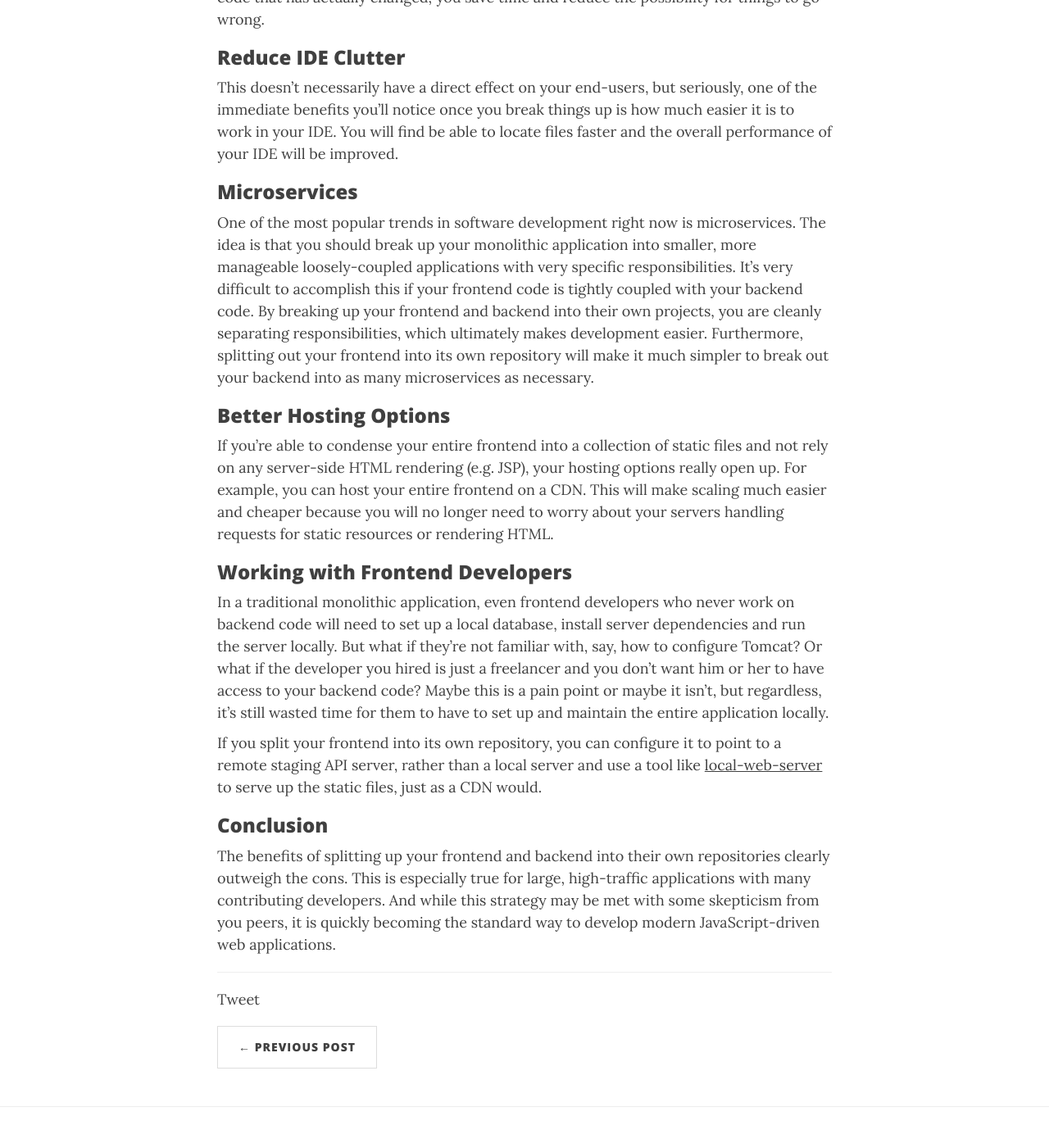
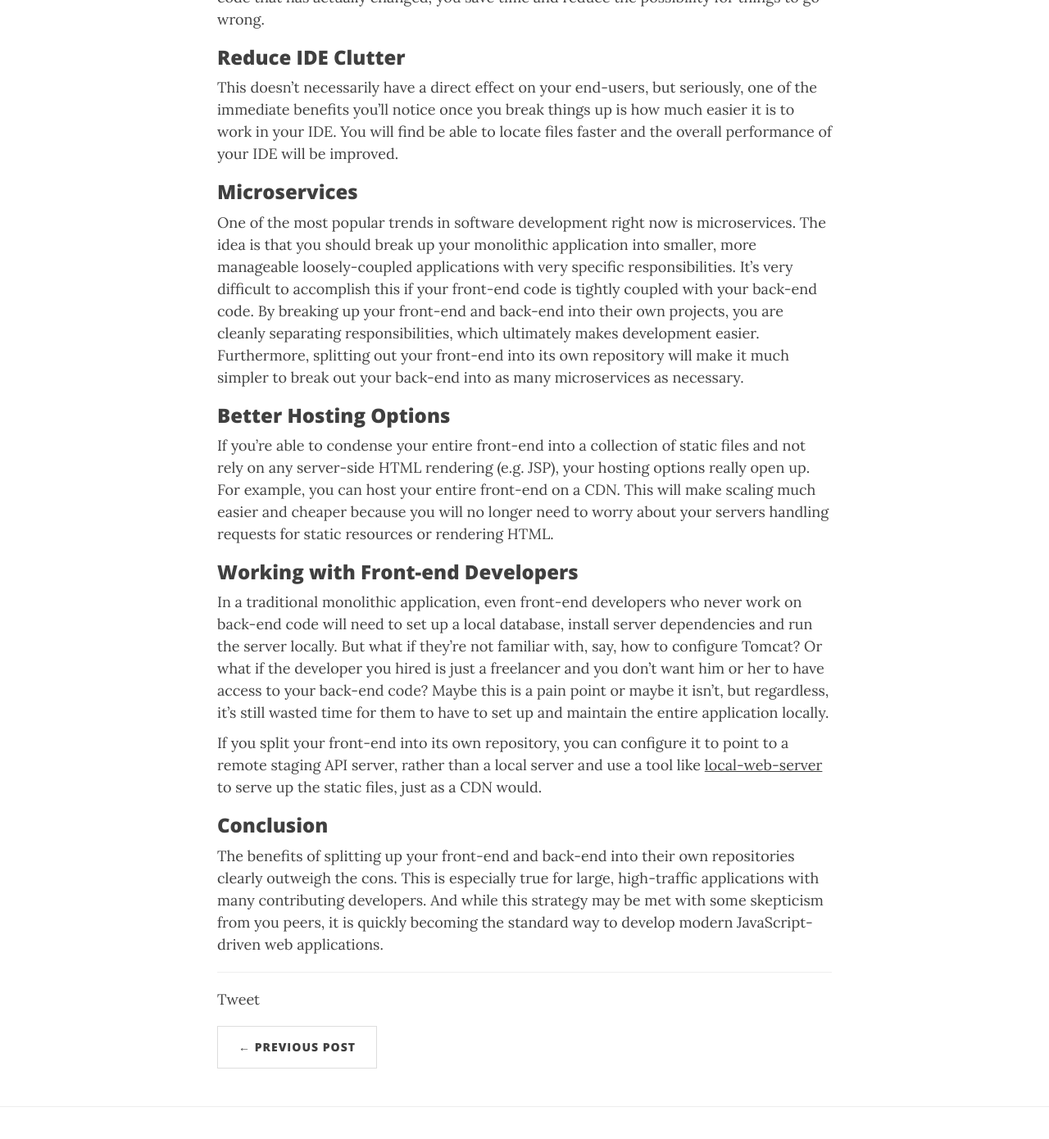
Before and after one commit to joeyvmason/joeyvmason.github.io, a Jekyll site: the page built from _posts/2016-11-02-the-front-end-deserves-its-own-repository.md, in a window 1280 px wide and 1400 px high, scrolled down 1176 px. Shown: the top 1390 px of the window at 82% size. Built offline with Jekyll 4.4.1, drawn with Linux system fonts in a browser that asks for light colours; nearby versions of some CDN libraries; comment, search, counter and statistics services are not loaded; some of the changed text lies outside the part shown.

Commit message:
Use front-end and back-end instead of frontend and backend

```diff
--- a/_posts/2016-11-02-the-frontend-deserves-its-own-repository.md
+++ b/_posts/2016-11-02-the-front-end-deserves-its-own-repository.md
@@ -1,14 +1,14 @@
 ---
-title: The Frontend Deserves its own Repository
+title: The Front-end Deserves its own Repository
 date: 2016-11-02 12:00:00 Z
-description: Improve development speed and maintainability by splitting frontend and backend into their own repositories.
+description: Improve development speed and maintainability by splitting front-end and back-end into their own repositories.
 layout: post
 header-img: img/axe-1200.jpeg
 ---
 
-Even with the rise of frontend JavaScript frameworks like [Angular](https://angularjs.org/){:target="_blank"} and
-[React](https://facebook.github.io/react/){:target="_blank"}, the idea of splitting your frontend
-and backend into separate repositories is looked upon with mistrust and suspicion by many developers. Why is this?
+Even with the rise of front-end JavaScript frameworks like [Angular](https://angularjs.org/){:target="_blank"} and
+[React](https://facebook.github.io/react/){:target="_blank"}, the idea of splitting your front-end
+and back-end into separate repositories is looked upon with mistrust and suspicion by many developers. Why is this?
 If you think about it, a JavaScript app is really not so different from an Android app or an iOS app. It's just a web client
 that consume a REST API.
 
@@ -19,7 +19,7 @@ no one has to learn a new workflow. Having said that, there are some serious ben
 
 ### Improve Build Times
 
-If you make a change to a CSS file, do you really need to re-run all of your backend API integration tests? Well, if you keep everything in one repository,
+If you make a change to a CSS file, do you really need to re-run all of your back-end API integration tests? Well, if you keep everything in one repository,
 this is what ends up happening. Splitting things up means you will only build and test what has actually changed, which will result in less wasted time and resources.
 Your CI server will thank you.
 
@@ -36,26 +36,26 @@ much easier it is to work in your IDE. You will find be able to locate files fas
 ### Microservices
 
 One of the most popular trends in software development right now is microservices. The idea is that you should break up your monolithic application into
-smaller, more manageable loosely-coupled applications with very specific responsibilities. It's very difficult to accomplish this if your frontend code is tightly coupled
-with your backend code. By breaking up your frontend and backend into their own projects, you are cleanly separating responsibilities, which ultimately
-makes development easier. Furthermore, splitting out your frontend into its own repository will make it much simpler to break out your backend into as many microservices as necessary.
+smaller, more manageable loosely-coupled applications with very specific responsibilities. It's very difficult to accomplish this if your front-end code is tightly coupled
+with your back-end code. By breaking up your front-end and back-end into their own projects, you are cleanly separating responsibilities, which ultimately
+makes development easier. Furthermore, splitting out your front-end into its own repository will make it much simpler to break out your back-end into as many microservices as necessary.
 
 ### Better Hosting Options
 
-If you're able to condense your entire frontend into a collection of static files and not rely on any server-side HTML rendering (e.g. JSP), your hosting options really open up.
-For example, you can host your entire frontend on a CDN. This will make scaling much easier and cheaper because you will no longer need to worry about your servers handling requests for
+If you're able to condense your entire front-end into a collection of static files and not rely on any server-side HTML rendering (e.g. JSP), your hosting options really open up.
+For example, you can host your entire front-end on a CDN. This will make scaling much easier and cheaper because you will no longer need to worry about your servers handling requests for
 static resources or rendering HTML.
 
-### Working with Frontend Developers
+### Working with Front-end Developers
 
-In a traditional monolithic application, even frontend developers who never work on backend code will need to set up a local database, install server dependencies and run the server locally.
-But what if they're not familiar with, say, how to configure Tomcat? Or what if the developer you hired is just a freelancer and you don't want him or her to have access to your backend code?
+In a traditional monolithic application, even front-end developers who never work on back-end code will need to set up a local database, install server dependencies and run the server locally.
+But what if they're not familiar with, say, how to configure Tomcat? Or what if the developer you hired is just a freelancer and you don't want him or her to have access to your back-end code?
 Maybe this is a pain point or maybe it isn't, but regardless, it's still wasted time for them to have to set up and maintain the entire application locally.
 
-If you split your frontend into its own repository, you can configure it to point to a remote staging API server, rather than a local server and use a tool like
+If you split your front-end into its own repository, you can configure it to point to a remote staging API server, rather than a local server and use a tool like
 [local-web-server](https://www.npmjs.com/package/local-web-server) to serve up the static files, just as a CDN would.
 
 ### Conclusion
 
-The benefits of splitting up your frontend and backend into their own repositories clearly outweigh the cons. This is especially true for large, high-traffic applications with many
+The benefits of splitting up your front-end and back-end into their own repositories clearly outweigh the cons. This is especially true for large, high-traffic applications with many
 contributing developers. And while this strategy may be met with some skepticism from you peers, it is quickly becoming the standard way to develop modern JavaScript-driven web applications.
```
